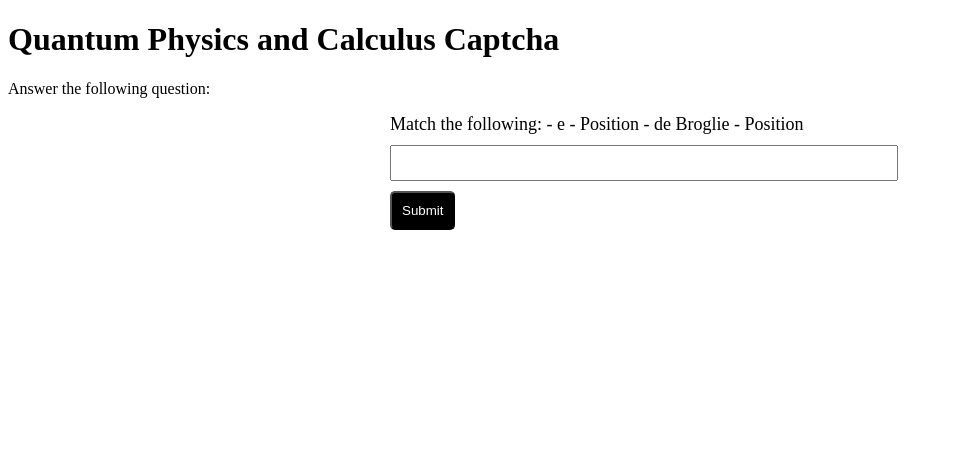
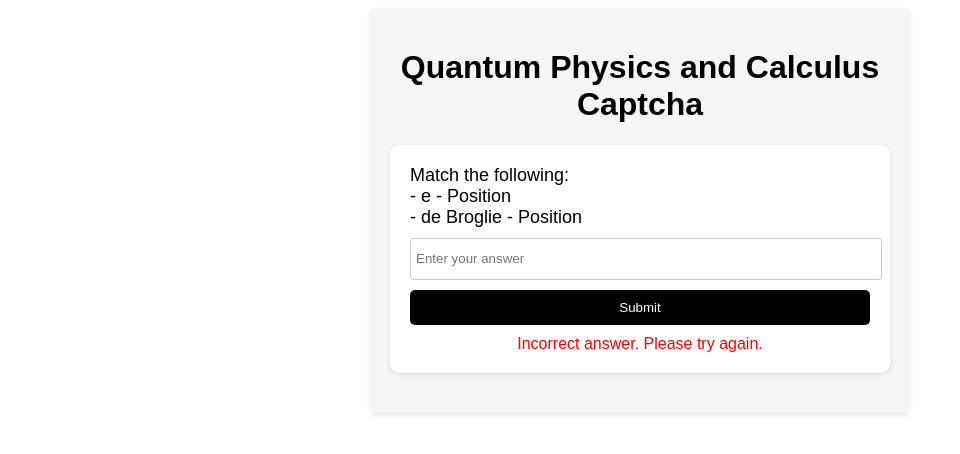
Before and after one commit to FaisalAhmed123/QuantumCaptcha, a plain HTML site: page index.html in a window 1280 px wide. Both pictures are taken after typing "Sample" into the empty fields and a click on the button "Submit". Shown: the whole page, without its empty margins (0-960 px from the left). Drawn offline with Linux system fonts and the light colour scheme.

Commit message:
Update index.html - UI Upgrade

```diff
--- a/index.html
+++ b/index.html
@@ -4,9 +4,29 @@
   <title>Quantum Physics and Calculus Captcha</title>
   <style>
     /* CSS for the captcha form */
-    #captcha-form {
-      width: 500px;
+    body {
+      font-family: Arial, sans-serif;
+    }
+
+    #captcha-container {
+      max-width: 500px;
       margin: 0 auto;
+      padding: 20px;
+      background-color: #f5f5f5;
+      border-radius: 5px;
+      box-shadow: 0 2px 5px rgba(0, 0, 0, 0.1);
+    }
+
+    h1 {
+      text-align: center;
+    }
+
+    #captcha-question {
+      background-color: #fff;
+      padding: 20px;
+      border-radius: 10px;
+      margin-bottom: 20px;
+      box-shadow: 0 2px 5px rgba(0, 0, 0, 0.1);
     }
 
     #captcha-problem {
@@ -18,27 +38,50 @@
       width: 100%;
       height: 30px;
       margin-bottom: 10px;
+      padding: 5px;
+      border: 1px solid #ccc;
+      border-radius: 3px;
     }
 
     #captcha-submit {
       background-color: #000;
       color: #fff;
       padding: 10px;
+      border: none;
       border-radius: 5px;
       cursor: pointer;
+      width: 100%;
+    }
+
+    #captcha-feedback {
+      margin-top: 10px;
+      text-align: center;
+    }
+
+    .correct {
+      color: green;
+    }
+
+    .incorrect {
+      color: red;
     }
   </style>
 </head>
 <body>
-  <h1>Quantum Physics and Calculus Captcha</h1>
+  <div id="captcha-container">
+    <h1>Quantum Physics and Calculus Captcha</h1>
 
-  <p>Answer the following question:</p>
+    <div id="captcha-question">
+      <div id="captcha-problem"></div>
 
-  <form id="captcha-form">
-    <div id="captcha-problem"></div>
-    <input type="text" id="captcha-answer" />
-    <button type="submit" id="captcha-submit">Submit</button>
-  </form>
+      <form id="captcha-form">
+        <input type="text" id="captcha-answer" placeholder="Enter your answer" required />
+        <button type="submit" id="captcha-submit">Submit</button>
+      </form>
+
+      <div id="captcha-feedback"></div>
+    </div>
+  </div>
 
   <script>
     // Function to generate a quantum physics or calculus problem
@@ -59,7 +102,6 @@
 
     // Function to generate a quantum physics captcha problem
     function generateQuantumProblem() {
-
       // Arrays of quantum terms to match
       const constants = ['h', 'c', 'G', 'e'];
       const operators = ['Momentum', 'Position', 'Hamiltonian', 'Angular Momentum'];
@@ -75,11 +117,9 @@
       shuffle(matches);
 
       // Create captcha text
-      let problem = `Match the following:`;
-      problem += `\n- ${matches[0][0]}`;
-      problem += `\n- ${matches[0][1]}`;
-      problem += `\n- ${matches[1][0]}`;
-      problem += `\n- ${matches[1][1]}`;
+      let problem = `Match the following:<br>`;
+      problem += `- ${matches[0][0]} - ${matches[0][1]}<br>`;
+      problem += `- ${matches[1][0]} - ${matches[1][1]}`;
 
       // Solution is joined matches
       let solution = matches[0].join('-') + ',' + matches[1].join('-');
@@ -88,12 +128,10 @@
         problem: problem,
         solution: solution
       }
-
     }
 
     // Function to generate a calculus captcha problem
     function generateCalculusProblem() {
-
       // Array of calculus problems
       const problems = [
         'Find the derivative of the following function: f(x) = x^2 + 2x + 1',
@@ -126,20 +164,21 @@
 
     // Generate a problem when the page loads
     const problem = generateProblem();
-    document.getElementById('captcha-problem').textContent = problem.problem;
+    document.getElementById('captcha-problem').innerHTML = problem.problem;
 
     // Handle form submission
     document.getElementById('captcha-form').addEventListener('submit', function(event) {
       event.preventDefault();
       const answer = document.getElementById('captcha-answer').value;
+      const feedback = document.getElementById('captcha-feedback');
       if (answer === problem.solution) {
-        alert('Captcha solved correctly!');
+        feedback.innerHTML = '<span class="correct">Captcha solved correctly!</span>';
       } else {
-        alert('Incorrect answer. Please try again.');
+        feedback.innerHTML = '<span class="incorrect">Incorrect answer. Please try again.</span>';
       }
       // Generate a new problem
       const newProblem = generateProblem();
-      document.getElementById('captcha-problem').textContent = newProblem.problem;
+      document.getElementById('captcha-problem').innerHTML = newProblem.problem;
       document.getElementById('captcha-answer').value = '';
       problem = newProblem;
     });
```
